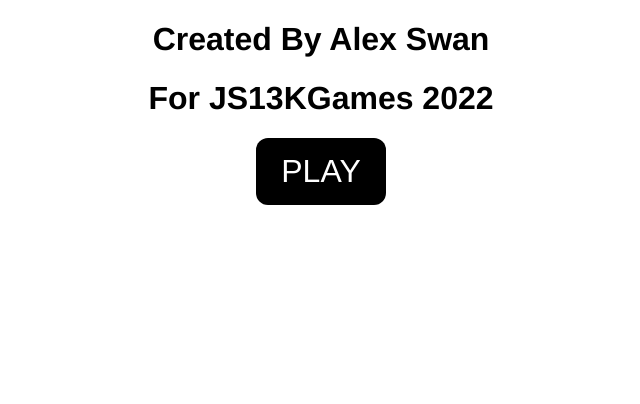
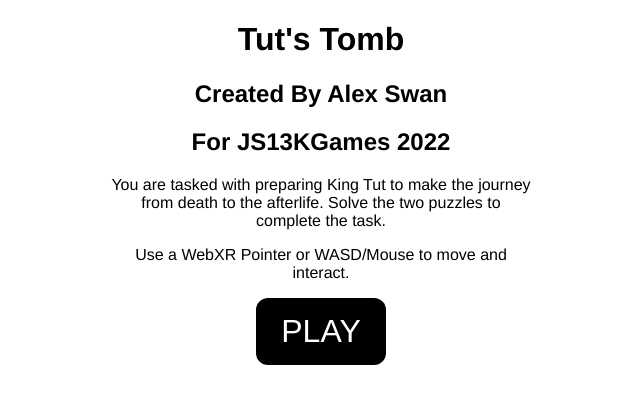
Before and after one commit to BoldBigflank/js13k-2023, a website: page index.html in a window 1280 px wide. Shown: the whole page, without its empty margins (319-959 px from the left). Drawn offline with Linux system fonts and the light colour scheme.

Commit message:
more symbols

```diff
--- a/index.html
+++ b/index.html
@@ -14,16 +14,19 @@
             touch-action: none;
         }
     </style>
-    <title>JS13KGames 2022 - Death</title>
+    <title>Tut's Tomb</title>
     <script src="https://js13kgames.com/webxr-src/2022/babylon.js"></script>
     <!-- <script src="https://preview.babylonjs.com/babylon.max.js"></script> -->
     <!-- <script src="https://preview.babylonjs.com/loaders/babylonjs.loaders.min.js"></script> -->
     <!-- <script src='https://cdn.jsdelivr.net/npm/webxr-polyfill@latest/build/webxr-polyfill.js'></script> -->
   </head>
   <body>
-    <div id="intro" style="text-align:center;font-family:Helvetica, sans-serif;">
-      <h1>Created By Alex Swan</h1>
-      <h1>For JS13KGames 2022</h1>
+    <div id="intro" style="text-align:center;font-family:Helvetica, sans-serif;max-width: 420px;margin:0px auto;">
+      <h1>Tut's Tomb</h1>
+      <h2>Created By Alex Swan</h2>
+      <h2>For JS13KGames 2022</h2>
+      <p>You are tasked with preparing King Tut to make the journey from death to the afterlife. Solve the two puzzles to complete the task.</p>
+      <p>Use a WebXR Pointer or WASD/Mouse to move and interact.</p>
       <button id="playButton" style="color:white;background:black;border-radius:12px;padding:15px 25px;font-size:32px;border:0px solid black;">PLAY</button>
     </div>
   	<canvas id="c" style="display:none;"></canvas>
--- a/src/core/Utils.ts
+++ b/src/core/Utils.ts
@@ -4,7 +4,7 @@
 
 // https://en.wikipedia.org/wiki/List_of_Egyptian_hieroglyphs
 // eslint-disable-next-line max-len
-export const heiroglyphics = ['𓀀', '𓀁', '𓀂', '𓀃', '𓀄', '𓀅', '𓀆', '𓀇', '𓀈', '𓀉', '𓀊', '𓀋', '𓀌', '𓀍', '𓀎', '𓀏', '𓃒', '𓃓', '𓃔', '𓃕', '𓃖', '𓃗', '𓃘', '𓃙', '𓃚', '𓃛', '𓃜', '𓃝', '𓃞', '𓃟', '𓃠', '𓃡', '𓃢', '𓃣', '𓃤', '𓃥', '𓃦', '𓃧', '𓃨', '𓃩', '𓃪', '𓃫', '𓃬', '𓃭', '𓃮', '𓃯', '𓃰', '𓃱', '𓃲', '𓃳', '𓃴', '𓃵', '𓃶', '𓃷', '𓃸', '𓃹', '𓃺', '𓃻', '𓃼', '𓃽']
+export const heiroglyphics = ['𓀀', '𓀁', '𓀂', '𓀃', '𓀄', '𓀅', '𓀆', '𓀇', '𓀈', '𓀉', '𓀊', '𓀋', '𓀌', '𓀍', '𓀎', '𓀏', '𓃒', '𓃓', '𓃔', '𓃕', '𓃖', '𓃗', '𓃘', '𓃙', '𓃚', '𓃛', '𓃜', '𓃝', '𓃞', '𓃟', '𓃠', '𓃡', '𓃢', '𓃣', '𓃤', '𓃥', '𓃦', '𓃧', '𓃨', '𓃩', '𓃪', '𓃫', '𓃬', '𓃭', '𓃮', '𓃯', '𓃰', '𓃱', '𓃲', '𓃳', '𓃴', '𓃵', '𓃶', '𓃷', '𓃸', '𓃹', '𓃺', '𓃻', '𓃼', '𓃽', '𓆓', '𓍢', '𓍣', '𓍤', '𓍥', '𓍦', '𓍧', '𓍨', '𓍩', '𓍪', '𓐑', '𓐒', '𓐓', '𓐔', '𓐕', '𓋴', '𓆦', '𓆄', '𓆃', '𓆙', '𓅓']
 
 export const jarHeads = ['𓃻', '𓁢', '𓁵', '𓁛']
 
--- a/src/index.ts
+++ b/src/index.ts
@@ -16,9 +16,9 @@
     const infoBubbles: InfoBubble[] = []
     scene.gravity = new Vector3(0, -0.15, 0)
     scene.collisionsEnabled = true
-    scene.debugLayer.show({
-        embedMode: true
-    })
+    // scene.debugLayer.show({
+    //     embedMode: true
+    // })
     engine.displayLoadingUI()
 
     const camera = new UniversalCamera('MainCamera', new Vector3(0, 1.615, 0), scene)
```
